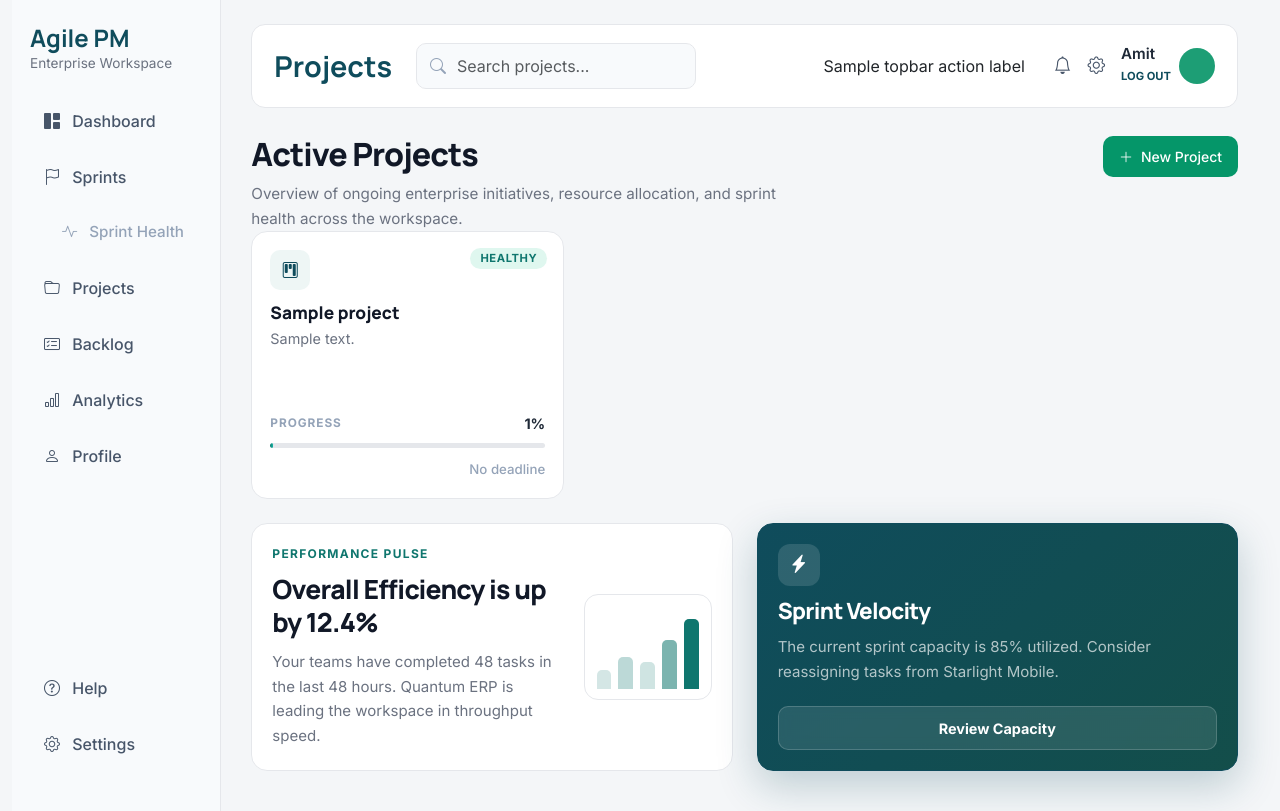
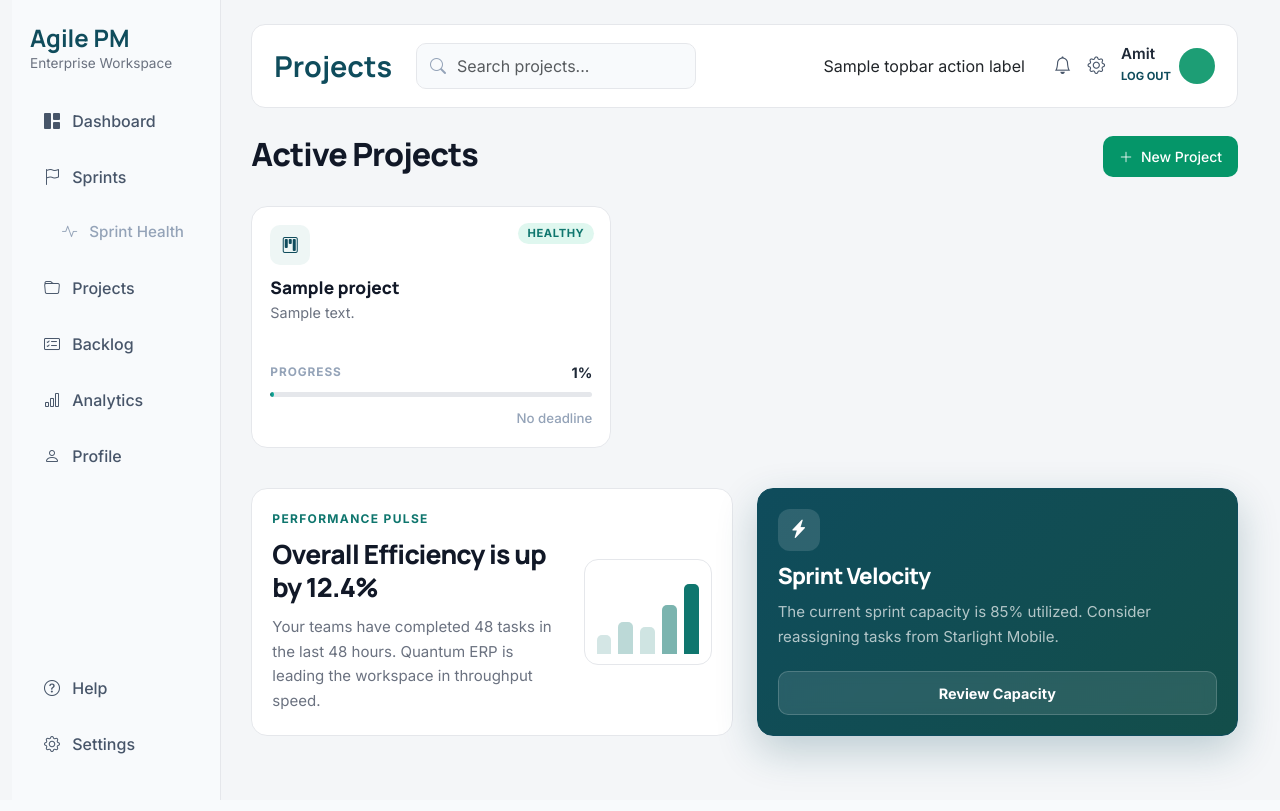
Before and after one commit to amitmath/CITS5505-Project, a Flask app: template app/templates/project.html in a window 1280 px wide. Run offline with Flask 3, Linux system fonts and the light colour scheme; tables that the repository leaves empty hold one stand-in row (values such as "Sample post"); the template is opened without the code that fills it: values that come from a table or form of the project are taken from there, most other values are stand-ins (such as "Sample title", 1, 10 or a date in 2020).

Commit message:
show all active projects with horizontal scroll layout

```diff
--- a/app/static/css/project_styles.css
+++ b/app/static/css/project_styles.css
@@ -84,9 +84,12 @@ body {
 }
 
 .project-grid {
-  display: grid;
-  grid-template-columns: repeat(3, minmax(0, 1fr));
+  display: flex;
+  margin-top: 25px;
   gap: 24px;
+  overflow-x: auto;
+  padding-bottom: 16px;
+  scroll-snap-type: x mandatory;
 }
 
 /* project cards */
@@ -100,12 +103,27 @@ body {
 }
 
 .project-page-card {
-  min-height: 268px;
-  padding: 18px;
-  position: relative;
-  display: flex;
-  flex-direction: column;
-  transition: transform 0.2s ease, box-shadow 0.2s ease, border-color 0.2s ease;
+  min-width: 360px;
+  flex: 0 0 360px;
+  scroll-snap-align: start;
+}
+
+.project-grid::-webkit-scrollbar {
+  height: 8px;
+}
+
+.project-grid::-webkit-scrollbar-track {
+  background: #e5e7eb;
+  border-radius: 999px;
+}
+
+.project-grid::-webkit-scrollbar-thumb {
+  background: #94a3b8;
+  border-radius: 999px;
+}
+
+.project-grid::-webkit-scrollbar-thumb:hover {
+  background: #64748b;
 }
 
 .project-page-card:hover {
--- a/app/templates/project.html
+++ b/app/templates/project.html
@@ -12,10 +12,6 @@ topbar_search_placeholder = 'Search projects...' %} {% include
 <section class="projects-hero project-fade project-delay-1">
   <div>
     <h1 class="projects-hero-title">Active Projects</h1>
-    <p class="projects-hero-text">
-      Overview of ongoing enterprise initiatives, resource allocation, and
-      sprint health across the workspace.
-    </p>
   </div>
 
   <div class="projects-hero-actions">
@@ -27,12 +23,16 @@ topbar_search_placeholder = 'Search projects...' %} {% include
 </section>
 
 <section class="project-grid mb-4">
-  {% if project_items and project_items|length > 0 %} {% for project in
-  project_items[:3] %} {% set status = project.health_status or 'healthy' %} {%
-  set progress_value = project.progress_percent or 0 %} {% set project_name =
-  project.name %} {% set project_description = project.description %} {# Safe
-  defaults for fields not in DB yet #} {% set due_label = 'No deadline' %} {%
-  set icon_name = 'bi-kanban' %} {% set members = [] %}
+  {% if project_items and project_items|length > 0 %}
+  {% for project in project_items %}
+  {% set status = project.health_status or 'healthy' %}
+  {% set progress_value = project.progress_percent or 0 %}
+  {% set project_name = project.name %}
+  {% set project_description = project.description %}
+  {# Safe defaults for fields not in DB yet #}
+  {% set due_label = 'No deadline' %}
+  {% set icon_name = 'bi-kanban' %}
+  {% set members = [] %}
 
   <article
     class="project-page-card project-fade project-delay-{{ loop.index + 1 }}"
```
